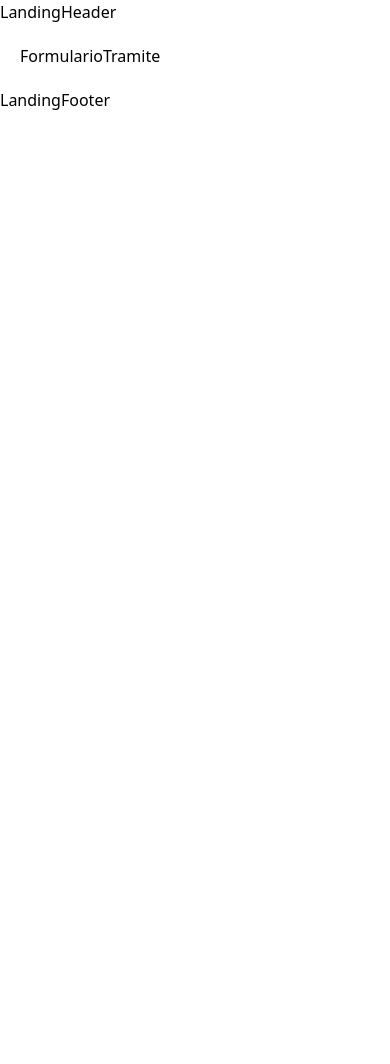
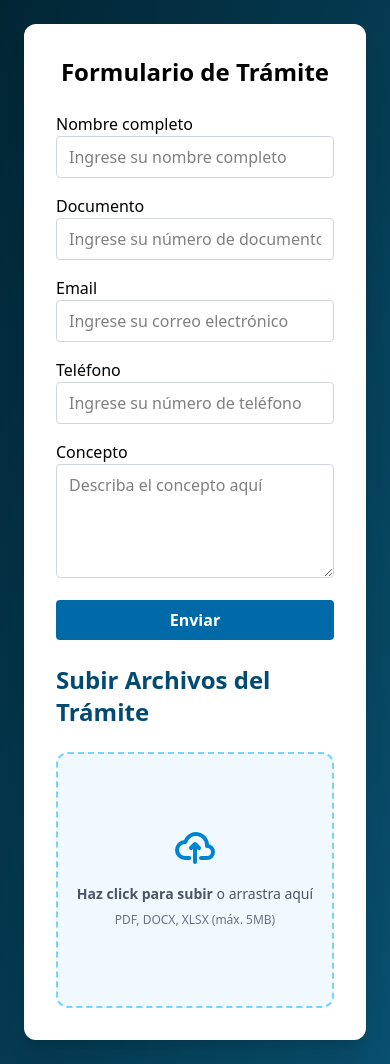
Before and after one commit to ampuero11/mesa_tramites_Frontend, a React (Vite) app: page /tramite in a window 390 px wide. Before the commit the page ends 844 px from the top, so only its background shows below. Built offline with nearby package versions, Linux system fonts and the light colour scheme.

Commit message:
feat: Creacion de form

```diff
--- a/src/pages/FormularioTramite.tsx
+++ b/src/pages/FormularioTramite.tsx
@@ -1,5 +1,214 @@
+import { useForm } from "react-hook-form";
+import { yupResolver } from "@hookform/resolvers/yup";
+import * as yup from "yup";
+import { useState } from "react";
+
+const schema = yup.object().shape({
+  full_name: yup.string().required("El nombre completo es obligatorio"),
+  document: yup.string().required("El documento es obligatorio"),
+  email: yup
+    .string()
+    .email("Email inválido")
+    .required("El email es obligatorio"),
+  phone: yup
+    .string()
+    .matches(/^\+?\d{7,15}$/, "Teléfono inválido")
+    .required("El teléfono es obligatorio"),
+  concept: yup.string().required("El concepto es obligatorio"),
+});
+
 function FormularioTramite() {
-  return <div>FormularioTramite</div>;
+  const [files, setFiles] = useState<File[]>([]);
+
+  const {
+    register,
+    handleSubmit,
+    formState: { errors },
+  } = useForm({
+    resolver: yupResolver(schema),
+  });
+
+  const onSubmit = (data: unknown) => {
+    const formData = {
+      ...(data || ""),
+      uploaded_files: files,
+    };
+
+    console.log("Formulario enviado:", formData);
+  };
+
+  const handleFileChange = (event: React.ChangeEvent<HTMLInputElement>) => {
+    if (event.target.files) {
+      const selectedFiles = Array.from(event.target.files);
+      setFiles((prev) => [...prev, ...selectedFiles]);
+    }
+  };
+
+  return (
+    <div
+      className="min-h-screen w-full flex items-center justify-center
+    bg-gradient-to-br from-[#022534] to-[#094f6e]
+    p-6"
+    >
+      <div className="max-w-7xl w-full bg-white bg-opacity-90 shadow-xl rounded-xl p-8">
+        <h2 className="text-2xl font-bold mb-6 text-center">
+          Formulario de Trámite
+        </h2>
+        <form onSubmit={handleSubmit(onSubmit)} className="space-y-6">
+          <div className="grid grid-cols-1 md:grid-cols-2 gap-6">
+            <div className="space-y-4">
+              <div>
+                <label className="block font-medium">Nombre completo</label>
+                <input
+                  {...register("full_name")}
+                  placeholder="Ingrese su nombre completo"
+                  className="w-full border border-gray-300 rounded px-3 py-2 focus:outline-none focus:ring-2 focus:ring-sky-700"
+                />
+                {errors.full_name && (
+                  <p className="text-red-500 text-sm">
+                    {errors.full_name.message}
+                  </p>
+                )}
+              </div>
+              <div>
+                <label className="block font-medium">Documento</label>
+                <input
+                  {...register("document")}
+                  placeholder="Ingrese su número de documento"
+                  className="w-full border border-gray-300 rounded px-3 py-2 focus:outline-none focus:ring-2 focus:ring-sky-700"
+                />
+                {errors.document && (
+                  <p className="text-red-500 text-sm">
+                    {errors.document.message}
+                  </p>
+                )}
+              </div>
+              <div>
+                <label className="block font-medium">Email</label>
+                <input
+                  {...register("email")}
+                  type="email"
+                  placeholder="Ingrese su correo electrónico"
+                  className="w-full border border-gray-300 rounded px-3 py-2 focus:outline-none focus:ring-2 focus:ring-sky-700"
+                />
+                {errors.email && (
+                  <p className="text-red-500 text-sm">{errors.email.message}</p>
+                )}
+              </div>
+              <div>
+                <label className="block font-medium">Teléfono</label>
+                <input
+                  {...register("phone")}
+                  placeholder="Ingrese su número de teléfono"
+                  className="w-full border border-gray-300 rounded px-3 py-2 focus:outline-none focus:ring-2 focus:ring-sky-700"
+                />
+                {errors.phone && (
+                  <p className="text-red-500 text-sm">{errors.phone.message}</p>
+                )}
+              </div>
+              <div>
+                <label className="block font-medium">Concepto</label>
+                <textarea
+                  {...register("concept")}
+                  rows={4}
+                  placeholder="Describa el concepto aquí"
+                  className="w-full border border-gray-300 rounded px-3 py-2 focus:outline-none focus:ring-2 focus:ring-sky-700"
+                />
+                {errors.concept && (
+                  <p className="text-red-500 text-sm">
+                    {errors.concept.message}
+                  </p>
+                )}
+              </div>
+              <button
+                type="submit"
+                className="w-full bg-sky-700 text-white font-bold py-2 rounded hover:bg-sky-800 transition"
+              >
+                Enviar
+              </button>
+            </div>
+            <div>
+              <h2 className="text-2xl font-semibold text-sky-900 mb-6">
+                Subir Archivos del Trámite
+              </h2>
+              <div className="flex items-center justify-center w-full">
+                <label
+                  htmlFor="dropzone-file"
+                  className="flex flex-col items-center justify-center w-full h-64 border-2 border-sky-300 border-dashed rounded-xl cursor-pointer bg-sky-50 hover:bg-sky-100 transition"
+                >
+                  <div className="flex flex-col items-center justify-center pt-5 pb-6">
+                    <svg
+                      className="w-10 h-10 mb-4 text-sky-600"
+                      aria-hidden="true"
+                      xmlns="http://www.w3.org/2000/svg"
+                      fill="none"
+                      viewBox="0 0 20 16"
+                    >
+                      <path
+                        stroke="currentColor"
+                        strokeLinecap="round"
+                        strokeLinejoin="round"
+                        strokeWidth="2"
+                        d="M13 13h3a3 3 0 0 0 0-6h-.025A5.56 5.56 0 0 0 16 6.5
+                   5.5 5.5 0 0 0 5.207 5.021C5.137 5.017
+                   5.071 5 5 5a4 4 0 0 0 0 8h2.167M10
+                   15V6m0 0L8 8m2-2 2 2"
+                      />
+                    </svg>
+                    <p className="mb-2 text-sm text-gray-600">
+                      <span className="font-semibold">
+                        Haz click para subir
+                      </span>{" "}
+                      o arrastra aquí
+                    </p>
+                    <p className="text-xs text-gray-500">
+                      PDF, DOCX, XLSX (máx. 5MB)
+                    </p>
+                  </div>
+                  <input
+                    id="dropzone-file"
+                    type="file"
+                    className="hidden"
+                    accept=".pdf,.doc,.docx,.xls,.xlsx"
+                    multiple
+                    onChange={handleFileChange}
+                  />
+                </label>
+              </div>
+              {files.length > 0 && (
+                <div className="mt-4 bg-sky-50 rounded-lg p-4 shadow-inner">
+                  <h3 className="text-lg font-semibold text-sky-800 mb-2">
+                    Archivos cargados:
+                  </h3>
+                  <ul className="mt-4 space-y-2">
+                    {files.map((file, index) => (
+                      <li
+                        key={index}
+                        className="flex items-center justify-between p-2 bg-sky-100 rounded-lg text-sm text-sky-900"
+                      >
+                        <span>{file.name}</span>
+                        <button
+                          type="button"
+                          onClick={() =>
+                            setFiles((prev) =>
+                              prev.filter((_, i) => i !== index)
+                            )
+                          }
+                          className="ml-3 text-red-600 hover:text-red-800 font-medium"
+                        >
+                          Quitar
+                        </button>
+                      </li>
+                    ))}
+                  </ul>
+                </div>
+              )}
+            </div>
+          </div>
+        </form>
+      </div>
+    </div>
+  );
 }
 
 export default FormularioTramite;
--- a/src/routes/PublicRoutes.tsx
+++ b/src/routes/PublicRoutes.tsx
@@ -5,9 +5,9 @@ import FormularioTramite from "../pages/FormularioTramite";
 
 const PublicRoutes: React.FC = () => (
   <Routes>
+    <Route path="/tramite" element={<FormularioTramite />} />
     <Route element={<LandingLayout />}>
       <Route path="/" element={<Home />} />
-      <Route path="/tramite" element={<FormularioTramite />} />
     </Route>
   </Routes>
 );
```
